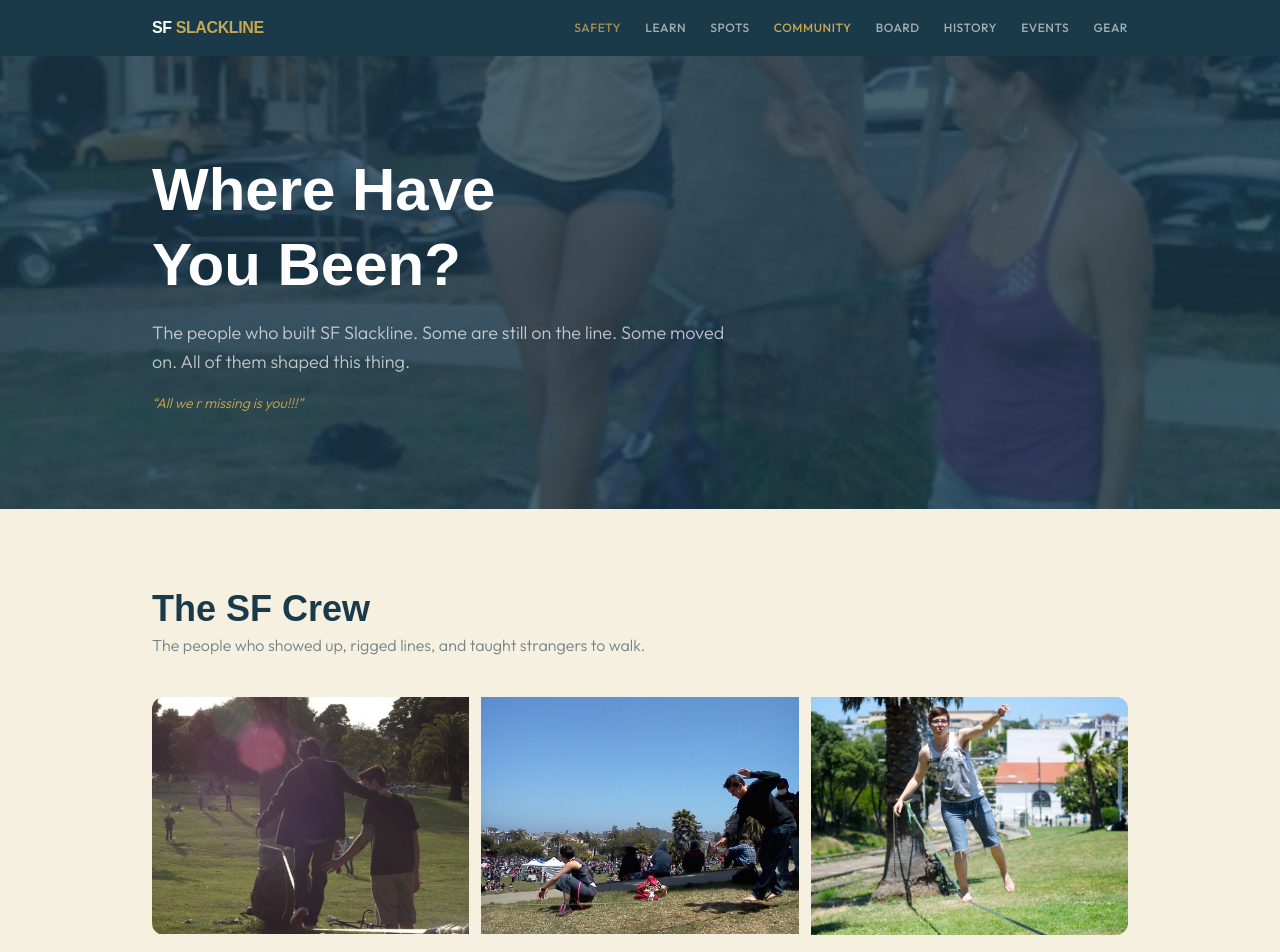
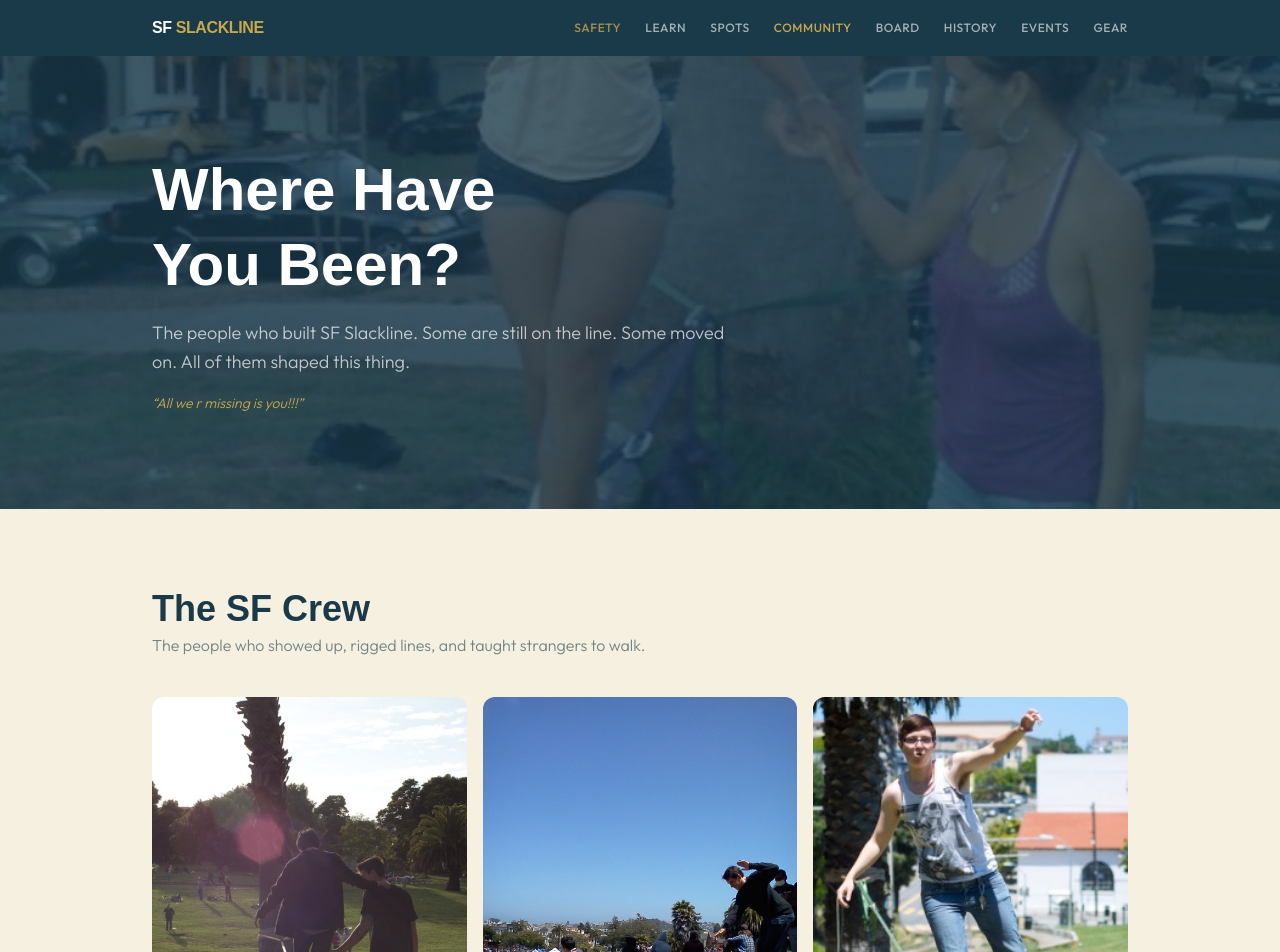
Before and after one commit to speedwarnsf/sfslackline, a Next.js app: page /community in a window 1280 px wide. Shown: the top 952 px of the page. Built offline with nearby package versions, Linux system fonts and the light colour scheme; a web font is replaced by a local one.

Commit message:
Community: bigger photo strip (portrait on desktop), all photos clickable with lightbox throughout page

```diff
--- a/src/app/community/page.tsx
+++ b/src/app/community/page.tsx
@@ -166,17 +166,17 @@
             The people who showed up, rigged lines, and taught strangers to walk.
           </p>
 
-          {/* Photo strip */}
-          <div className="grid grid-cols-3 gap-2 sm:gap-3 mb-10 rounded-xl overflow-hidden">
-            <div className="relative aspect-[4/3]">
-              <Image src="/photos/memorial.jpg" alt="Memorial Day slacklining" fill className="object-cover" />
-            </div>
-            <div className="relative aspect-[4/3]">
-              <Image src="/photos/prideline.jpg" alt="Pride weekend slacklining" fill className="object-cover" />
-            </div>
-            <div className="relative aspect-[4/3]">
-              <Image src="/photos/july4th.jpg" alt="July 4th slacklining" fill className="object-cover" />
-            </div>
+          {/* Photo strip — big, clickable */}
+          <div className="grid grid-cols-1 sm:grid-cols-3 gap-3 sm:gap-4 mb-10">
+            {[
+              { src: '/photos/memorial.jpg', alt: 'Memorial Day · May 30, 2011 · Nikon D90' },
+              { src: '/photos/prideline.jpg', alt: 'Pride weekend · Jun 25, 2011' },
+              { src: '/photos/july4th.jpg', alt: 'July 4th · Jul 2, 2011 · Nikon D90' },
+            ].map((p) => (
+              <div key={p.src} className="relative aspect-[4/3] sm:aspect-[3/4] rounded-xl overflow-hidden">
+                <ClickablePhoto src={p.src} alt={p.alt} className="object-cover" fill sizes="(max-width: 640px) 100vw, 33vw" />
+              </div>
+            ))}
           </div>
 
           <div className="space-y-4">
@@ -252,20 +252,18 @@
         </div>
       </section>
 
-      {/* Photo break */}
+      {/* Photo break — full bleed, all clickable */}
       <section className="grid grid-cols-2 sm:grid-cols-4">
-        <div className="relative aspect-square">
-          <Image src="/photos/highline.jpg" alt="Highline" fill className="object-cover" />
-        </div>
-        <div className="relative aspect-square">
-          <Image src="/photos/ocean-beach.jpg" alt="Ocean Beach slackline" fill className="object-cover" />
-        </div>
-        <div className="relative aspect-square">
-          <Image src="/photos/rooftop.jpg" alt="Rooftop slackline" fill className="object-cover" />
-        </div>
-        <div className="relative aspect-square">
-          <Image src="/photos/panhandle-170.jpg" alt="170ft at the Panhandle" fill className="object-cover" />
-        </div>
+        {[
+          { src: '/photos/highline.jpg', alt: 'Highline · Feb 18, 2012 · Canon 1D Mark IV' },
+          { src: '/photos/ocean-beach.jpg', alt: 'Ocean Beach · 150ft over sand · Dec 2011' },
+          { src: '/photos/rooftop.jpg', alt: 'SF rooftop session · Feb 24, 2012' },
+          { src: '/photos/panhandle-170.jpg', alt: '170ft at the Panhandle · Nov 2011' },
+        ].map((p) => (
+          <div key={p.src} className="relative aspect-square overflow-hidden">
+            <ClickablePhoto src={p.src} alt={p.alt} className="object-cover" fill sizes="(max-width: 640px) 50vw, 25vw" />
+          </div>
+        ))}
       </section>
 
       {/* Friends & Partners */}
```
